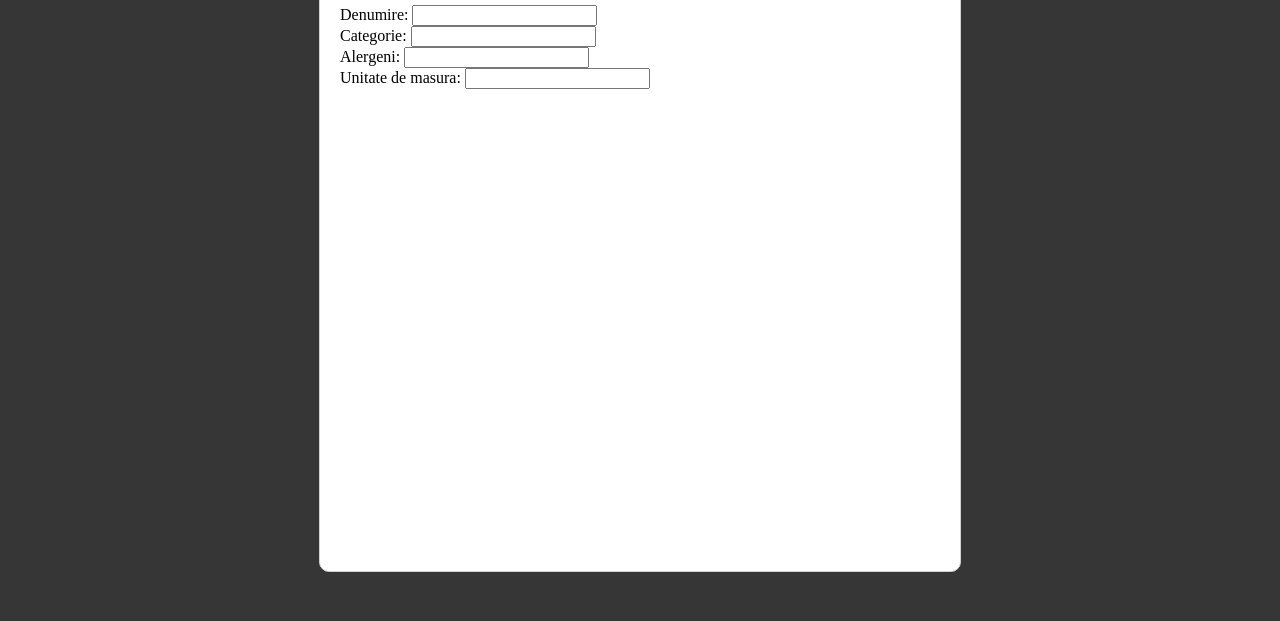
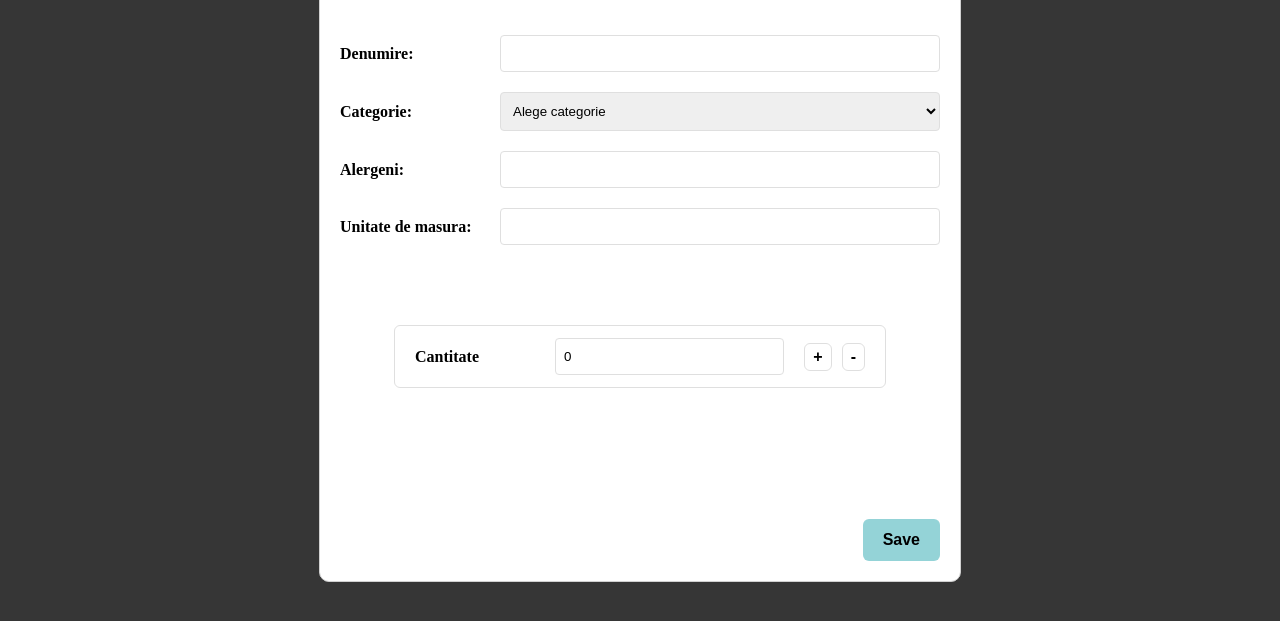
Before and after one commit to fioip/organizare-camara, a website built with webpack: page src/index.html in a window 1280 px wide. Both pictures are taken after a click on the button "Adauga produs". Shown: the part 137-758 px from the top of the page. Built offline with nearby package versions, Linux system fonts and the light colour scheme.

Commit message:
added select and counter

```diff
--- a/src/index.html
+++ b/src/index.html
@@ -19,9 +19,7 @@
           <h2>Adaugare produs</h2>
           <button class="button-close"><img src="./assets/close.svg" /></button>
         </div>
-        <div class="modal-body">
-          <form action=""></form>
-        </div>
+        <form action=""></form>
       </div>
     </div>
     <script src="index.js"></script>
--- a/src/index.js
+++ b/src/index.js
@@ -25,31 +25,75 @@ function addLiveTextBox() {
   // form.method = "GET";
   // form.action = "#";
   form.innerHTML = `
-  <div>
+
+  <div class="modal-body">
+    <div class="form-control">
         <label>Denumire:</label>
       <input />
     </div>
 
-  <div>
+    <div class="form-control">
         <label>Categorie:</label>
-      <input />
+        <select id="selectCategory">
+          <option value="" selected disabled hidden>Alege categorie</option>
+          <option>Fainoase</option>
+          <option>Dulciuri</option>
+        </select>
     </div>
 
-  <div>
+    <div class="form-control">
         <label>Alergeni:</label>
         <input />
     </div>
 
-  <div>
+    <div class="form-control">
         <label>Unitate de masura:</label>
         <input />
+    </div>
+
+    <div class="quantity">
+      <label>Cantitate</label>
+      <input value ="0" id="quantity" />
+      <button id="increase-value" onClick="increaseInputValue()" type="button">+</button>
+      <button id="decrase-value" onClick="decreaseInputValue()" type="button">-</button>
+    </div>
+  </div>
+  <div class="modal-footer">
+    <button>Save</>
   </div>
   `;
 
   return form;
 }
 
+function increaseInputValue(e) {
+  //e.preventDefault();
+  let increaseValueButton = document.getElementById("increase-value");
+  let input = document.getElementById("quantity");
+  increaseValueButton.addEventListener("click", () => {
+    let inputValue = input.value;
+    const newValue = parseInt(inputValue) + 1;
+    //inputValue = newValue;
+    input.value = newValue;
+    console.warn("click", inputValue, newValue);
+  });
+}
+
+function decreaseInputValue(e) {
+  let decreaseValueButton = document.getElementById("decrase-value");
+  let input = document.getElementById("quantity");
+  decreaseValueButton.addEventListener("click", () => {
+    let inputValue = input.value;
+    const newValue = parseInt(inputValue) - 1;
+    input.value = newValue;
+    console.warn("click", inputValue, newValue);
+  });
+}
+
+const select = document.getElementById("selectCategory");
+var arr = ["Fainoase", "Conserve", "Dulciuri", "Borcane", "Condimente"];
+
 openModal();
 closeModal();
-
 addLiveTextBox();
+selectOptions();
--- a/src/style.css
+++ b/src/style.css
@@ -45,6 +45,8 @@ button:hover {
   justify-content: space-between;
 }
 
+/* Modal */
+
 .modal.open .modal-overlay {
   background-color: #000000c9;
   position: fixed;
@@ -56,6 +58,7 @@ button:hover {
 
 .modal-container {
   position: absolute;
+  flex-direction: column;
   width: 600px;
   height: 600px;
   transition: all 0.3s ease;
@@ -63,7 +66,7 @@ button:hover {
   margin-right: auto;
   left: 0;
   right: 0;
-  padding: 10px 20px;
+  padding: 10px 20px 20px;
   border: 1px solid rgb(209, 209, 209);
   border-radius: 10px;
   background-color: #ffffff;
@@ -72,13 +75,18 @@ button:hover {
 }
 
 .modal.open .modal-container {
-  display: block;
+  display: flex;
 }
 
 .modal-header {
   display: flex;
   justify-content: space-between;
   align-items: center;
+  margin-bottom: 30px;
+}
+
+.modal-body {
+  flex-grow: 1;
 }
 
 .button-close {
@@ -94,3 +102,61 @@ button:hover {
   height: 20px;
   display: inline-block;
 }
+
+.modal-footer button {
+  float: right;
+}
+
+/* Form*/
+
+form {
+  display: flex;
+  flex-direction: column;
+  flex-grow: 1;
+}
+
+.form-control {
+  display: flex;
+  align-items: center;
+  margin-bottom: 20px;
+}
+
+label {
+  width: 150px;
+  display: inline-block;
+  margin-right: 10px;
+  font-weight: 600;
+}
+
+input,
+select {
+  flex-grow: 1;
+  border-radius: 4px;
+  padding: 10px 8px;
+  border: 1px solid #dfdfdf;
+}
+
+.quantity {
+  display: flex;
+  align-items: center;
+  border-radius: 6px;
+  border: 1px solid #dfdfdf;
+  padding: 12px 20px;
+  margin: 80px auto 0;
+  max-width: 450px;
+}
+
+.quantity label {
+  width: 130px;
+}
+
+.quantity input {
+  margin-right: 10px;
+}
+
+.quantity button {
+  padding: 4px 8px;
+  margin-left: 10px;
+  border: 1px solid #dfdfdf;
+  background-color: transparent;
+}
```
Lines whose indentation alone changed are shown as unchanged.
